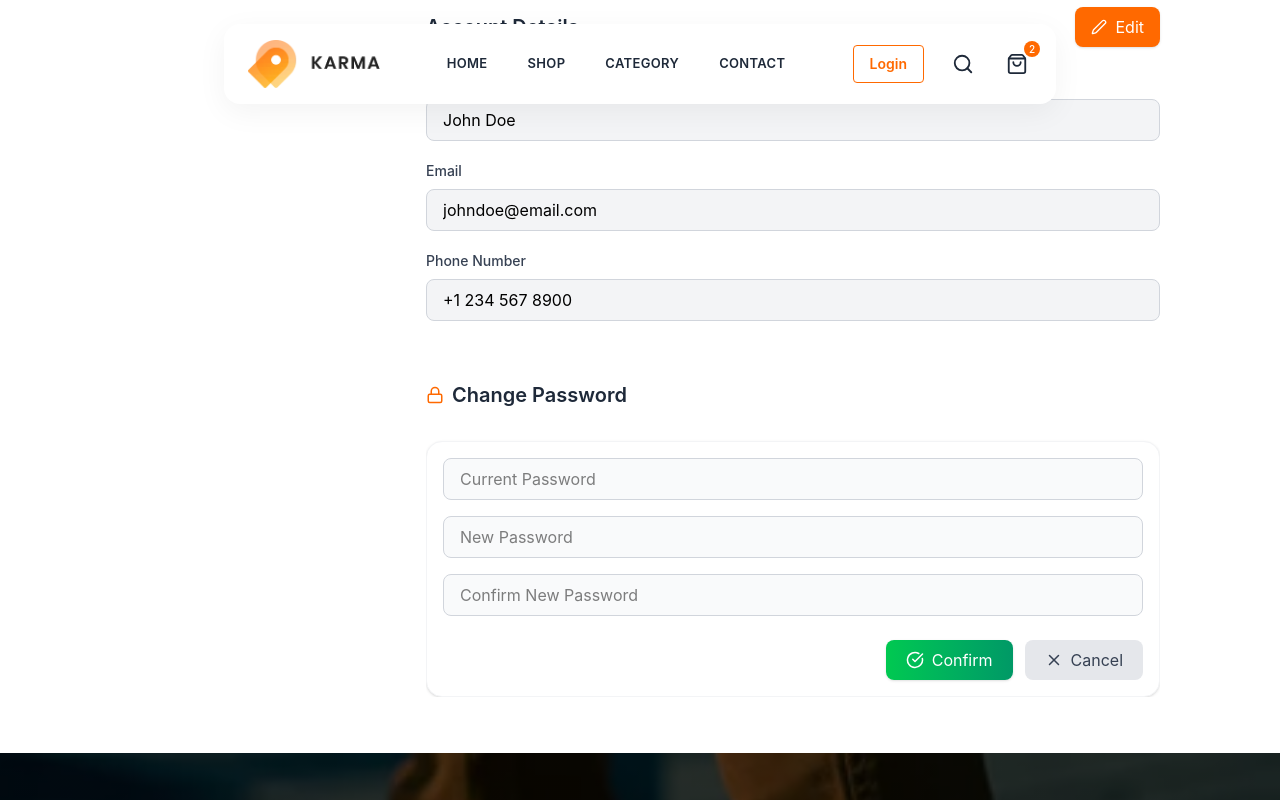
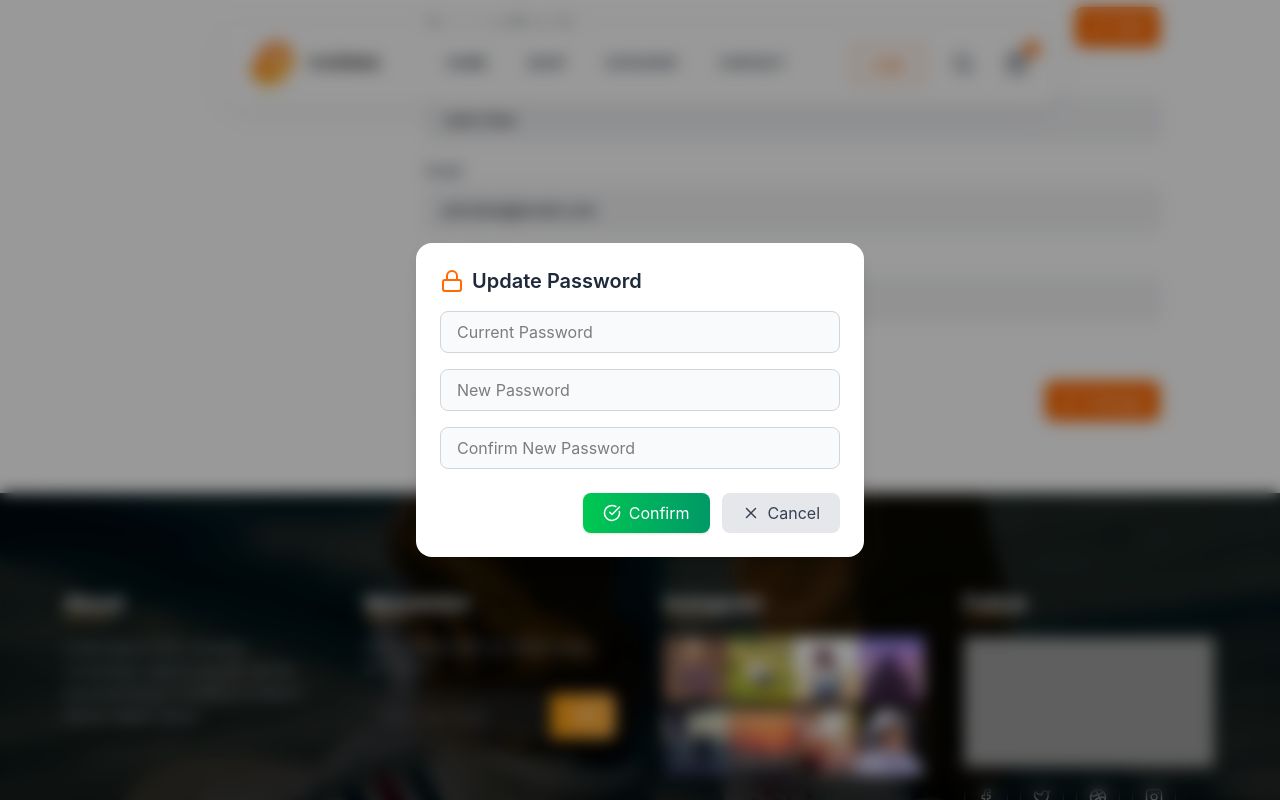
Before and after one commit to DuyPhatpeo/ecommerce, a React (Vite) app: page /account/profile in a window 1280 px wide. Both pictures are taken after a click on the button "Change". Shown: the part 446-1246 px from the top of the page. Built offline with nearby package versions, Linux system fonts and the light colour scheme; data requests are answered from the project's data file; grey boxes are pictures that could not be loaded.

Commit message:
update code

```diff
--- a/src/components/account/ProfileTab.tsx
+++ b/src/components/account/ProfileTab.tsx
@@ -1,5 +1,6 @@
 import React, { useState } from "react";
 import { Edit2, Save, X, Lock, CheckCircle } from "lucide-react";
+import { motion, AnimatePresence } from "framer-motion";
 
 interface ProfileTabProps {
   profile: {
@@ -36,7 +37,7 @@ const ProfileTab: React.FC<ProfileTabProps> = ({
     confirm: "",
   });
 
-  const [showPasswordForm, setShowPasswordForm] = useState(false);
+  const [showModal, setShowModal] = useState(false);
 
   const handlePasswordUpdate = () => {
     if (passwords.new !== passwords.confirm) {
@@ -45,7 +46,7 @@ const ProfileTab: React.FC<ProfileTabProps> = ({
     }
     onPasswordChange?.(passwords.current, passwords.new);
     setPasswords({ current: "", new: "", confirm: "" });
-    setShowPasswordForm(false);
+    setShowModal(false);
   };
 
   return (
@@ -53,7 +54,7 @@ const ProfileTab: React.FC<ProfileTabProps> = ({
       <div className="max-w-6xl p-6 mx-auto bg-white">
         {/* Header */}
         <div className="mb-10 text-center">
-          <h2 className="text-4xl sm:text-5xl font-black leading-tight sm:leading-[1.1] tracking-tight bg-orange-600  bg-clip-text text-transparent pb-1">
+          <h2 className="text-4xl sm:text-5xl font-black leading-tight sm:leading-[1.1] tracking-tight bg-orange-600 bg-clip-text text-transparent pb-1">
             Personal Information
           </h2>
         </div>
@@ -143,26 +144,42 @@ const ProfileTab: React.FC<ProfileTabProps> = ({
                 Change Password
               </h3>
 
-              {!showPasswordForm && (
               <button
-                  onClick={() => setShowPasswordForm(true)}
+                onClick={() => setShowModal(true)}
                 className="flex items-center gap-2 px-4 py-2 text-white transition-all rounded-lg shadow-sm bg-orange-500 hover:opacity-90"
               >
                 <Edit2 size={16} />
                 Change
               </button>
-              )}
+            </div>
+          </div>
+        </div>
       </div>
 
-            <div className="transition-all duration-300">
-              <div
-                className={`overflow-hidden transition-all duration-300 ${
-                  showPasswordForm
-                    ? "max-h-[420px] opacity-100"
-                    : "max-h-0 opacity-0"
-                }`}
+      {/* 🔒 Modal for password change */}
+      <AnimatePresence>
+        {showModal && (
+          <>
+            {/* Overlay */}
+            <motion.div
+              className="fixed inset-0 bg-black/40 backdrop-blur-sm z-50"
+              initial={{ opacity: 0 }}
+              animate={{ opacity: 1 }}
+              exit={{ opacity: 0 }}
+            />
+            {/* Modal */}
+            <motion.div
+              className="fixed inset-0 z-50 flex items-center justify-center p-4"
+              initial={{ scale: 0.9, opacity: 0 }}
+              animate={{ scale: 1, opacity: 1 }}
+              exit={{ scale: 0.9, opacity: 0 }}
             >
-                <div className="p-4 mt-4 bg-white border border-gray-100 shadow-sm rounded-2xl">
+              <div className="w-full max-w-md p-6 bg-white rounded-2xl shadow-lg">
+                <h3 className="mb-4 text-xl font-semibold text-gray-800 flex items-center gap-2">
+                  <Lock className="text-orange-500" />
+                  Update Password
+                </h3>
+
                 <div className="space-y-4">
                   {[
                     { placeholder: "Current Password", field: "current" },
@@ -180,14 +197,15 @@ const ProfileTab: React.FC<ProfileTabProps> = ({
                           [field]: e.target.value,
                         })
                       }
-                        className="box-border w-full px-4 py-2 border border-gray-300 rounded-lg bg-gray-50 focus:ring-2 focus:ring-orange-400 focus:outline-none"
+                      className="w-full px-4 py-2 border border-gray-300 rounded-lg bg-gray-50 focus:ring-2 focus:ring-orange-400 focus:outline-none"
                     />
                   ))}
+                </div>
 
-                    <div className="flex justify-end gap-3">
+                <div className="flex justify-end gap-3 mt-6">
                   <button
                     onClick={handlePasswordUpdate}
-                        className="flex items-center gap-2 px-5 py-2 mt-2 text-white rounded-lg shadow-sm bg-gradient-to-r from-green-500 to-emerald-600 hover:opacity-90"
+                    className="flex items-center gap-2 px-5 py-2 text-white rounded-lg shadow-sm bg-gradient-to-r from-green-500 to-emerald-600 hover:opacity-90"
                   >
                     <CheckCircle size={18} />
                     Confirm
@@ -195,22 +213,20 @@ const ProfileTab: React.FC<ProfileTabProps> = ({
 
                   <button
                     onClick={() => {
-                          setShowPasswordForm(false);
+                      setShowModal(false);
                       setPasswords({ current: "", new: "", confirm: "" });
                     }}
-                        className="flex items-center gap-2 px-5 py-2 mt-2 text-gray-700 bg-gray-200 rounded-lg hover:bg-gray-300"
+                    className="flex items-center gap-2 px-5 py-2 text-gray-700 bg-gray-200 rounded-lg hover:bg-gray-300"
                   >
                     <X size={18} />
                     Cancel
                   </button>
                 </div>
               </div>
-                </div>
-              </div>
-            </div>
-          </div>
-        </div>
-      </div>
+            </motion.div>
+          </>
+        )}
+      </AnimatePresence>
     </div>
   );
 };
```
Lines whose indentation alone changed are shown as unchanged.
